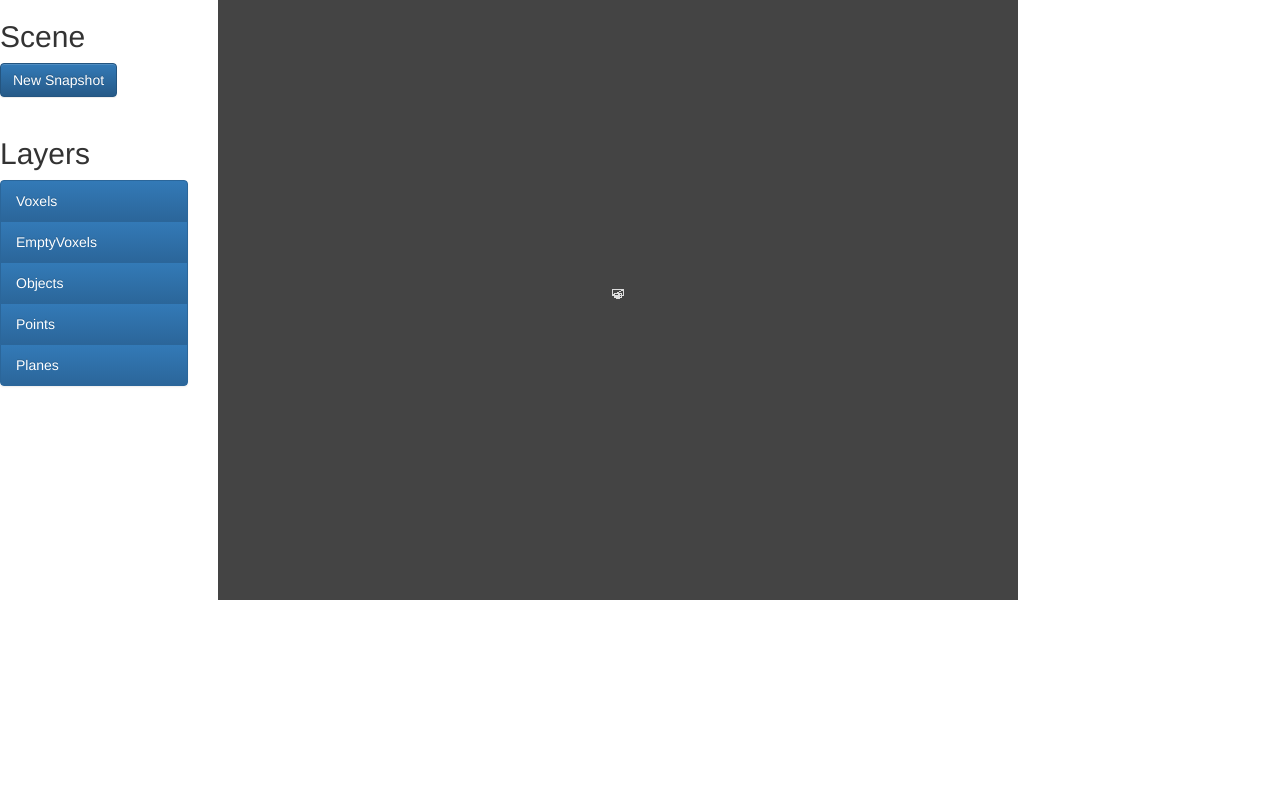
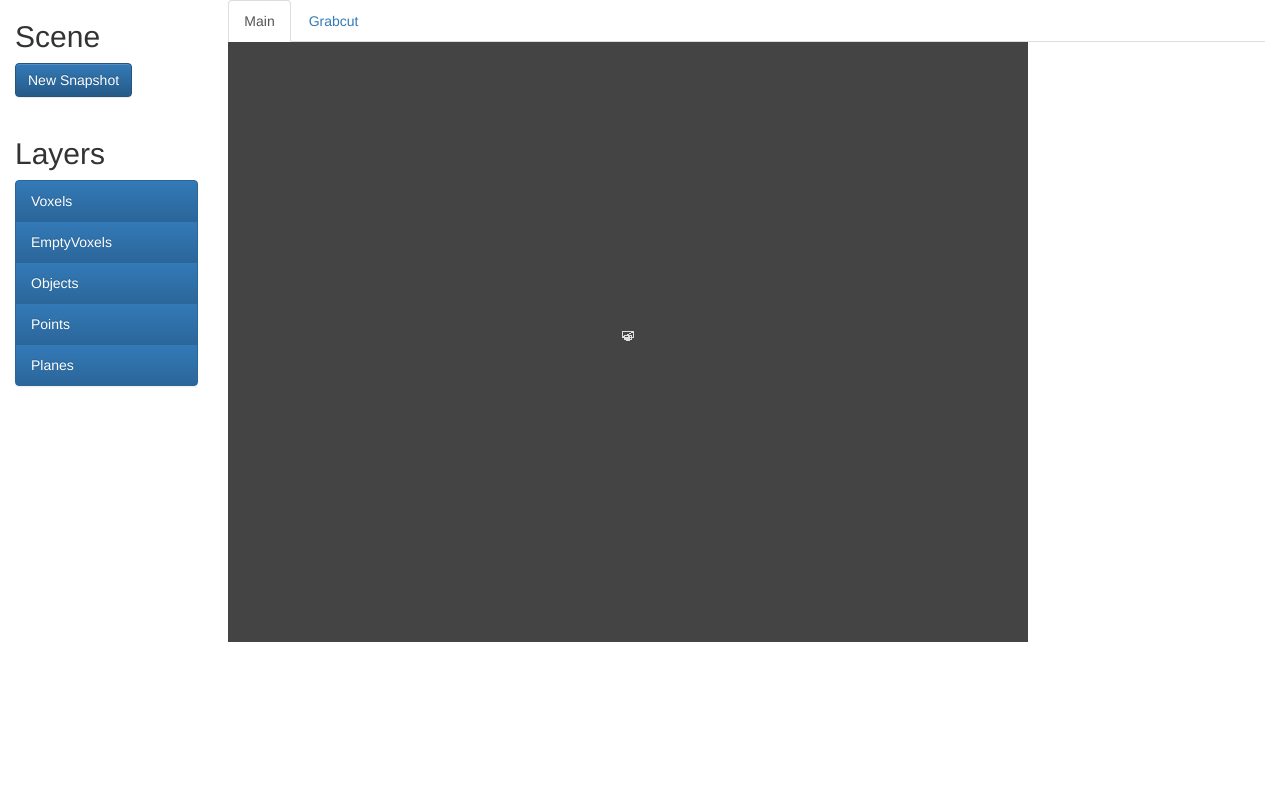
Before and after one commit to xanxys/reconstruction, a plain HTML site: page http_static/index.html in a window 1280 px wide. Shown: the top 800 px of the page. Drawn offline with nearby package versions, Linux system fonts and the light colour scheme; no server answers; files whose address does not match are found by name.

Commit message:
Add tab.

```diff
--- a/http_static/index.html
+++ b/http_static/index.html
@@ -14,6 +14,7 @@
 	<script src="/static/TrackballControls.js"></script>
 </head>
 <body>
+	<div class="container-fluid">
 		<div class="row">
 			<div class="col-md-2">
 				<h2>Scene</h2>
@@ -28,8 +29,17 @@
 			</div>
 
 			<div class="col-md-10">
+				<ul class="nav nav-tabs">
+					<li class="active"><a href="#main" data-toggle="tab">Main</a></li>
+					<li><a href="#grabcut" data-toggle="tab">Grabcut</a></li>
+				</ul>
+
+				<div class="tab-content">
+					<div class="tab-pane active" id="main">
 						<canvas id="ui_3d" width="800" height="600"></canvas>
+					</div>
 
+					<div class="tab-pane" id="grabcut">
 						<div style="position:relative; width:640px; height:480px">
 							<canvas style="position:absolute" id="ui_grabcut" width="640" height="480"></canvas>
 
@@ -40,6 +50,8 @@
 						<button class="btn btn-default" id="ui_draw_bg">BG</button>
 						<button class="btn btn-default" id="ui_clear">Clear</button>
 						<button class="btn btn-primary" id="ui_do_grabcut">Grabcut</button>
+					</div>
+				</div>
 
 				<!-- Modal -->
 				<div class="modal fade" id="myModal" tabindex="-1" role="dialog" aria-labelledby="myModalLabel" aria-hidden="true">
@@ -60,7 +72,7 @@
 				</div>
 			</div>
 		</div>
-
+	</div>
 
 	<script src="/static/app.js" type="text/javascript"></script>
 </body>
```
Lines whose indentation alone changed are shown as unchanged.
